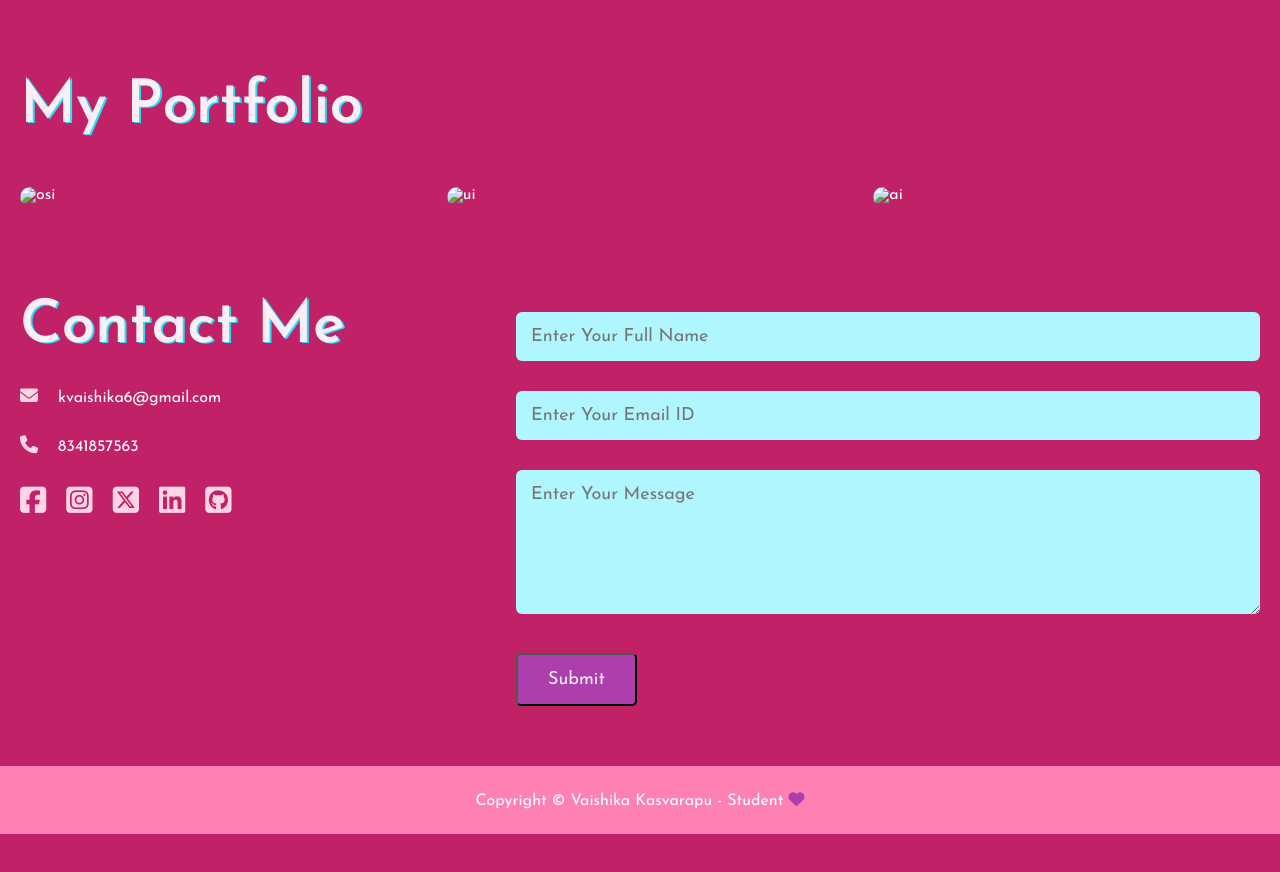
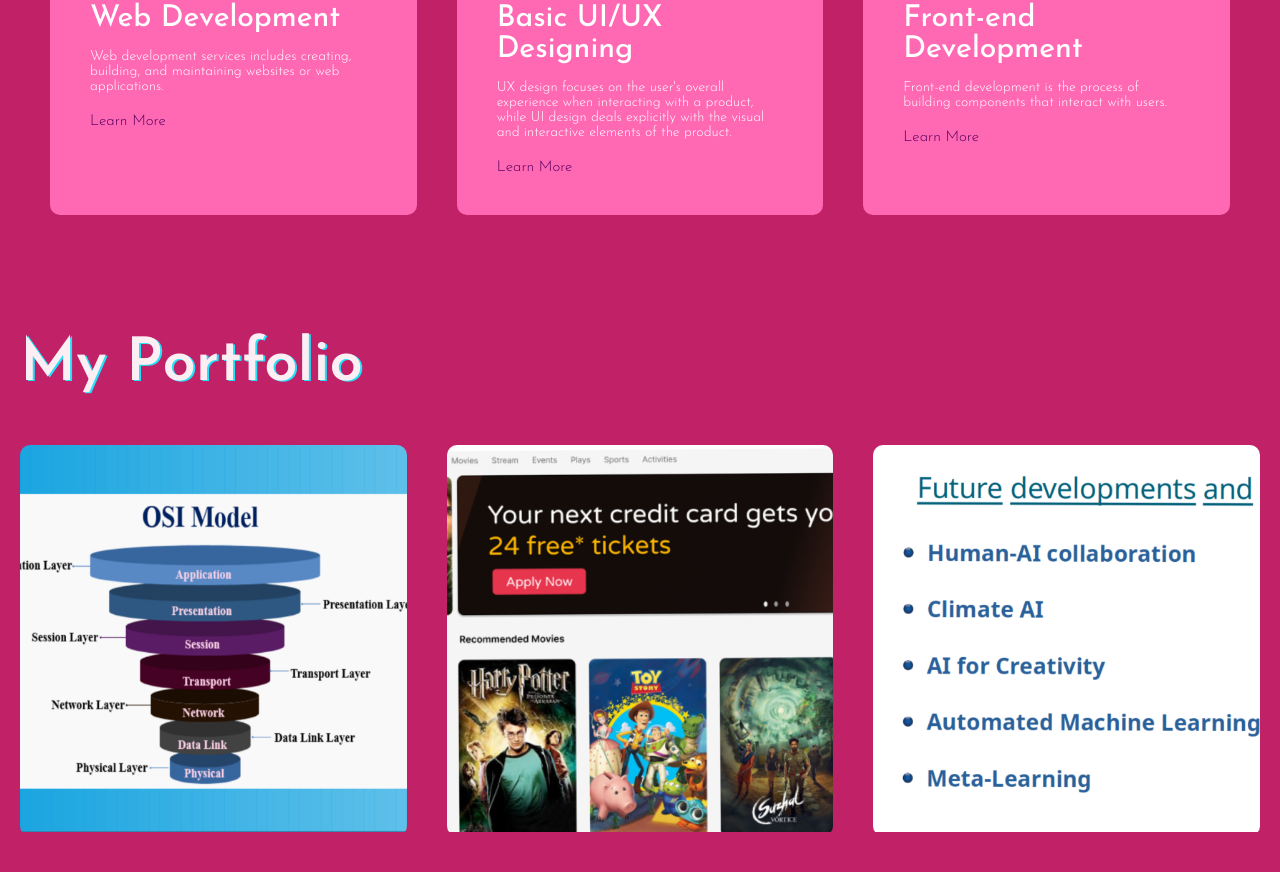
Before and after one commit to vaishika-kasavarpu/Minor-Project, a plain HTML site: page index.html in a window 1280 px wide. Shown: the part 1896-2768 px from the top of the page. Before the commit the page ends 2730 px from the top, so only its background shows below. Drawn offline with Linux system fonts and the light colour scheme; files whose address does not match are found by name.

Commit message:
Update index.html

```diff
--- a/index.html
+++ b/index.html
@@ -13,7 +13,7 @@
         <div id="header">
             <div class="container">
                 <nav>
-                    <img src="images/image.png" alt="logo" class="logo">
+                    <img src="image.png" alt="logo" class="logo">
                     <ul id="sidemenu">
                         <li><a href="#header">Home</a></li>
                         <li><a href="#about">About</a></li>
@@ -37,7 +37,7 @@
             <div class="container">
                 <div class="row">
                     <div class="about-col-1">
-                        <img src="images/ab.jpeg" alt="abimg">
+                        <img src="ab.jpeg" alt="abimg">
                     </div>
                     <div class="about-col-2">
                             <h1 class="sub-title">About Me</h1>
@@ -108,7 +108,7 @@
                 <h1 class="sub-title">My Portfolio</h1>
                 <div class="work-list">
                     <div class="work">
-                        <img src="images/wo1.png" alt="osi">
+                        <img src="wo1.png" alt="osi">
                         <div class="layer">
                             <h3>PPT on OSI Model</h3>
                             <p>OSI stands for Open Systems Interconnection which explains about the transmission of data from one person to another across the globe. </p>
@@ -116,7 +116,7 @@
                         </div>
                     </div>
                     <div class="work">
-                        <img src="images/wu2.png" alt="ui">
+                        <img src="wu2.png" alt="ui">
                         <div class="layer">
                             <h3>App Interface</h3>
                             <p>It is an User interface of a application which users can choose their favourite Movie tickets to the users in online mode.</p>
@@ -124,7 +124,7 @@
                         </div>
                     </div>
                     <div class="work">
-                        <img src="images/wa3.png" alt="ai">
+                        <img src="wa3.png" alt="ai">
                         <div class="layer">
                             <h3>PPT on AI&ML</h3>
                             <p>Artificial intelligence is which can able to do the things with the human equally where as machine learning is training a machine by giving certain algorithms to it and later on machine learn it based on its experience.</p>
```
